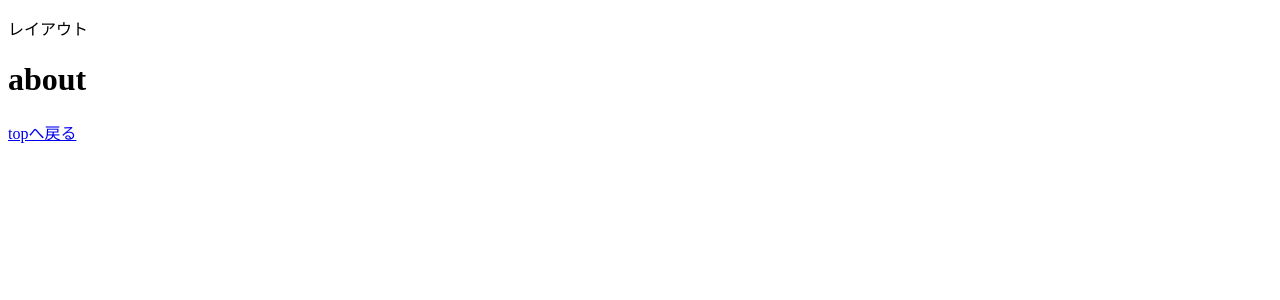
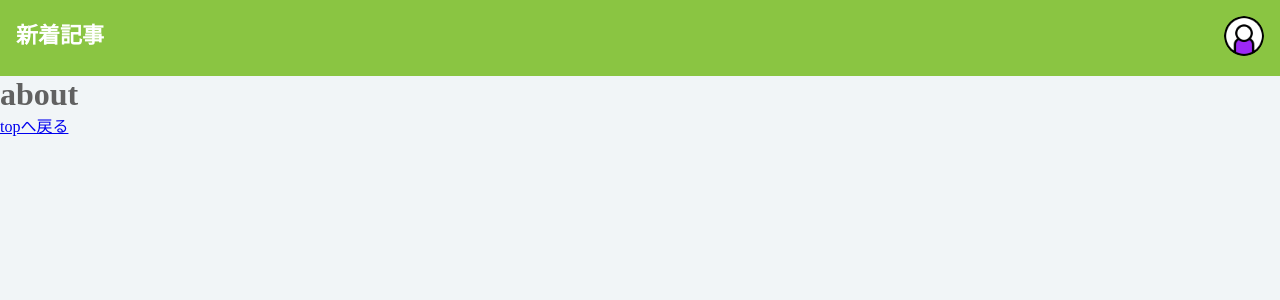
Before and after one commit to yuichi2670/blog-app-y, a Rails app: page /about in a window 1280 px wide. Shown: the top 300 px of the page. Run offline with Rails 7, Linux system fonts and the light colour scheme; style sheets or scripts are compiled from the project's sources; some libraries are stand-ins or nearby versions.

Commit message:
headerまで作成(~tips01)

```diff
--- /dev/null
+++ b/app/assets/stylesheets/_variables.scss
@@ -0,0 +1,6 @@
+$primary-color: #8AC542;
+$base-bg-color: rgb(241, 245, 247);
+
+$font-lg: 22px;
+
+$text-base-color: #616161;
--- /dev/null
+++ b/app/assets/stylesheets/application.scss
@@ -0,0 +1,33 @@
+@import 'header';
+@import 'tabs';
+@import 'variables';
+@import 'card';
+
+html {
+  word-spacing: 1px;
+  -ms-text-size-adjust: 100%;
+  -webkit-text-size-adjust: 100%;
+  -moz-osx-font-smoothing: grayscale;
+  -webkit-font-smoothing: antialiased;
+  box-sizing: border-box;
+  height: 100%;
+}
+
+*,
+*:before,
+*:after {
+  box-sizing: border-box;
+  margin: 0;
+}
+
+body {
+  height: 100%;
+  background-color: $base-bg-color;
+  font-size: 1em;
+  color: $text-base-color;
+}
+
+.container {
+  padding: 16px 16px;
+  width: 100%;
+}
--- /dev/null
+++ b/app/assets/stylesheets/card.scss
@@ -0,0 +1,63 @@
+@import 'variables';
+
+$heart-size: 16px;
+
+$avatar-size: 32px;
+
+.card {
+  background-color: white;
+  margin: 16px 0;
+  cursor: pointer;
+  box-shadow: 0px 4px 10px rgba(0, 0, 0, 0.25);
+
+  &_heart {
+    display: flex;
+
+    img {
+      width: $heart-size;
+      height: $heart-size;
+    }
+
+    span {
+      margin-left: 8px;
+      font-size: 12px;
+      font-weight: bold;
+      color: $primary-color;
+      line-height: $heart-size;
+    }
+  }
+
+  &_detail {
+    padding-top: 12px;
+    cursor: pointer;
+    display: flex;
+    font-size: 10px;
+
+    img {
+      width: $avatar-size;
+      height: $avatar-size;
+      border-radius: 100%;
+      margin-right: 8px;
+    }
+  }
+
+  &_content {
+    padding: 16px 16px;
+  }
+
+  &_image {
+    height: 180px;
+    position: relative;
+    overflow: hidden;
+
+    img {
+      position: absolute;
+      top: 50%;
+      left: 50%;
+      -webkit-transform: translate(-50%, -50%);
+      -ms-transform: translate(-50%, -50%);
+      transform: translate(-50%, -50%);
+      width: 100%;
+    }
+  }
+}
--- /dev/null
+++ b/app/assets/stylesheets/header.scss
@@ -0,0 +1,59 @@
+@import 'variables';
+
+$avatar-size: 40px;
+$header-padding-y: 16px;
+
+.header {
+  display: flex;
+  justify-content: space-between;
+  background-color: $primary-color;
+  padding: $header-padding-y 16px;
+  font-weight: bold;
+
+  &_pageTitle {
+    color: white;
+    line-height: $avatar-size;
+    font-size: $font-lg;
+  }
+
+  &_avatar {
+    width: $avatar-size;
+    height: $avatar-size;
+    border-radius: 100%;
+  }
+}
+
+.dropbtn {
+  border: none;
+}
+
+.dropdown {
+  position: relative;
+  display: inline-block;
+}
+
+.dropdown-content {
+  font-weight: normal;
+  display: none;
+  right: 0;
+  position: absolute;
+  background-color: white;
+  min-width: 160px;
+  box-shadow: 0px 8px 16px 0px rgba(0, 0, 0, 0.2);
+  z-index: 1;
+}
+
+.dropdown-content a {
+  padding: 8px 16px;
+  text-decoration: none;
+  display: block;
+  color: $text-base-color;
+}
+
+.dropdown-content a:hover {
+  background-color: white;
+}
+
+.dropdown:hover .dropdown-content {
+  display: block;
+}
--- /dev/null
+++ b/app/assets/stylesheets/tabs.scss
@@ -0,0 +1,24 @@
+@import 'variables';
+
+.tabs {
+  display: flex;
+  box-shadow: 0px 4px 10px rgba(0, 0, 0, 0.25);
+  justify-content: space-around;
+
+  &_item {
+    padding: 16px 0px;
+    background-color: white;
+    width: 100%;
+    text-align: center;
+    cursor: pointer;
+
+    &.active {
+      background-color: $primary-color;
+      color: white;
+    }
+
+    &:hover {
+      opacity: 0.9;
+    }
+  }
+}
--- a/app/views/layouts/application.html.erb
+++ b/app/views/layouts/application.html.erb
@@ -2,16 +2,27 @@
 <html>
   <head>
     <title>BlogApp</title>
-    <meta name="viewport" content="width=device-width,initial-scale=1">
     <%= csrf_meta_tags %>
     <%= csp_meta_tag %>
 
-    <%= stylesheet_link_tag "application", "data-turbo-track": "reload" %>
-    <%= javascript_importmap_tags %>
+    <%= stylesheet_link_tag 'application', media: 'all', 'data-turbolinks-track': 'reload' %>
+
+    <%# javascript_pack_tag 'application', 'data-turbolinks-track': 'reload' %>
+
+    <meta name="viewport" content="width=device-width,initial-scale=1">
   </head>
 
   <body>
-    <p>レイアウト</p>
+    <header class="header">
+      <p class="header_pageTitle">新着記事</p>
+      <div class="dropdown">
+        <%= image_tag 'default-avatar.png', class: 'header_avatar dropbtn' %>
+        <div class="dropdown-content">
+          <a href="#">プロフィール</a>
+          <a href="#">ログアウト</a>
+        </div>
+      </div>
+    </header>
     <%= yield %>
   </body>
 </html>
```
Also changed, not shown: app/assets/stylesheets/application.css (deleted, +0 -15 lines), Gemfile, Gemfile.lock, app/assets/images/default-avatar.png (added), app/assets/images/eyecatch1.png (added), app/assets/images/eyecatch2.png (added), app/assets/images/heart-active.svg (added), app/assets/images/heart.svg (added).
